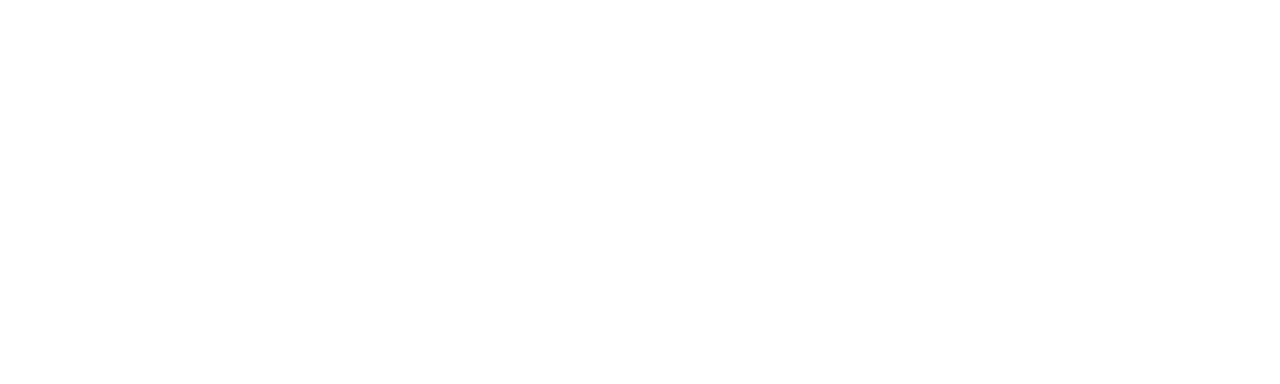
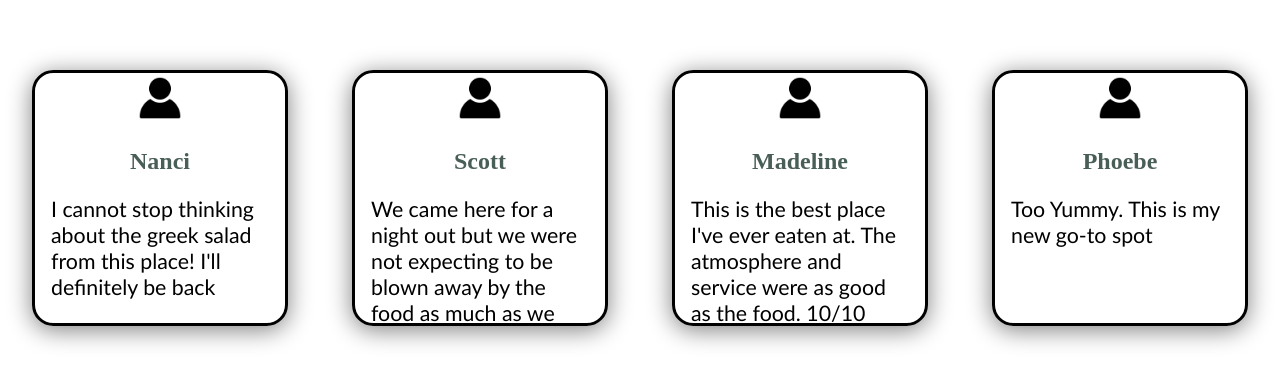
Before and after one commit to BabidCow/Project, a React (Create React App) app in the folder capstone/: page / in a window 1280 px wide. Shown: the part 1064-1448 px from the top of the page. Built offline with nearby package versions, Linux system fonts and the light colour scheme.

Commit message:
added testimonials pafe and filled out with code as well as css styling for the elements

```diff
--- a/capstone/public/index.html
+++ b/capstone/public/index.html
@@ -27,7 +27,7 @@
       work correctly both with client-side routing and a non-root public URL.
       Learn how to configure a non-root public URL by running `npm run build`.
     -->
-    <title>React App</title>
+    <title>Little Lemon</title>
   </head>
   <body>
     <noscript>You need to enable JavaScript to run this app.</noscript>
--- a/capstone/src/App.scss
+++ b/capstone/src/App.scss
@@ -137,10 +137,17 @@
 }
 
 .wrapper {
+  padding-top: 20px;
+  height: 500px;
   display: grid;
   grid-template-columns: repeat(auto-fit, minmax(12rem, 16rem));
   gap: 4rem;
   justify-content: center;
+}
+@media only screen and (max-width: 1138px) {
+  .wrapper {
+    height: fit-content;
+  }
 }
 
 .card {
@@ -185,6 +192,49 @@
   }
 }
 
+.card2 {
+  overflow: hidden;
+  box-shadow: 0 4px 25px gray;
+  border: solid black 3px;
+  border-radius: 16pt;
+  display: flex;
+  flex-direction: column;
+  justify-content: space-between;
+  transition: transform 200ms ease-in;
+  height: 250px;
+
+  &__image{
+    height: 50px;
+    width: 50px;
+    object-fit: cover;
+    padding-left: 40%;
+  }
+
+  &__reviewer{
+    text-align: center;
+    font-size: 18pt;
+  }
+
+  &__quote{
+    padding:0 1rem;
+  }
+
+  &__btn{
+    padding: 1rem;
+    font-family: "capstone/public/fonts/MarkaziText-VariableFont_wght.ttf";
+    font-weight: bold;
+    font-size: 1rem;
+    margin: 1.5rem;
+    padding: 1rem;
+    width: 80%;
+    border: 2px solid #495e57;
+    border-radius: 16pt;
+    color: #495e57;
+    background-color: #F4CE14;
+    cursor: pointer;
+  }
+}
+
 .card:hover{
   transform: scale(1.02);
 }
--- a/capstone/src/Components/Main.js
+++ b/capstone/src/Components/Main.js
@@ -1,11 +1,13 @@
 import LandingPage from "./LandingPage"
 import Specials from "./Specials"
+import Testimonoals from "./Testimonials"
 
 function Main() {
 return (
     <main className="main">
     <LandingPage />
     <Specials />
+    <Testimonoals />
     </main>
 )
 }
--- a/capstone/src/Components/Specials.js
+++ b/capstone/src/Components/Specials.js
@@ -2,7 +2,7 @@
 return (
     <div className="card">
         <div className="cardBody">
-            <img src={props.img} className="card__image"/>
+            <img src={props.img} alt={props.alt} className="card__image"/>
             <h2 className="card__title">{props.title}</h2>
             <p className="card__description">{props.desc}</p>
             <button className="card__btn">Add to Order</button>
@@ -14,9 +14,9 @@
 function Specials() {
     return (
         <div className="wrapper">
-            <Card img="greek salad.jpg" title="Greek Salad" />
-            <Card img="bruchetta.svg" title="Bruchetta" />
-            <Card img="lemon dessert.jpg" title="Lemon Dessert" />
+            <Card img="greek salad.jpg" alt="greek salad photo" title="Greek Salad" />
+            <Card img="bruchetta.svg" alt="bruchetta photo" title="Bruchetta" />
+            <Card img="lemon dessert.jpg" alt="lemon dessert photo" title="Lemon Dessert" />
         </div>
     )
 }
--- /dev/null
+++ b/capstone/src/Components/Testimonials.js
@@ -0,0 +1,24 @@
+function Card(props) {
+    return (
+        <div className="card2">
+            <div>
+                <img src="user.png" className="card2__image" alt="user photo"/>
+                <h2 className="card2__reviewer">{props.reviewer}</h2>
+                <p className="card2__quote">{props.quote}</p>
+            </div>
+        </div>
+        )
+    }
+
+    function Specials() {
+        return (
+            <div className="wrapper">
+                <Card reviewer="Nanci" quote="I cannot stop thinking about the greek salad from this place! I'll definitely be back" />
+                <Card reviewer="Scott" quote="We came here for a night out but we were not expecting to be blown away by the food as much as we were" />
+                <Card reviewer="Madeline" quote="This is the best place I've ever eaten at. The atmosphere and service were as good as the food. 10/10" />
+                <Card reviewer="Phoebe" quote="Too Yummy. This is my new go-to spot" />
+            </div>
+        )
+    }
+
+    export default Specials
```
Also changed, not shown: capstone/public/user.png (added).
